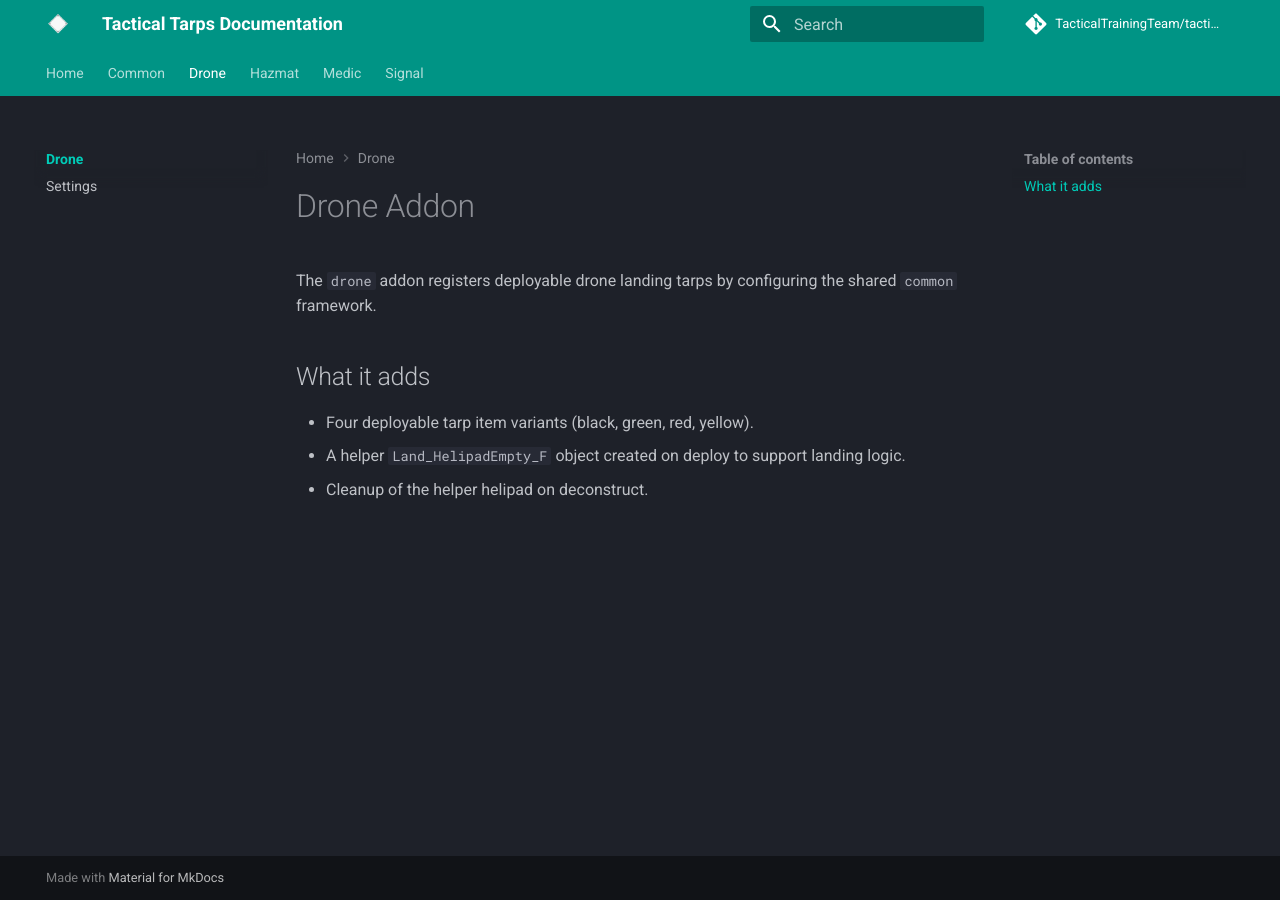
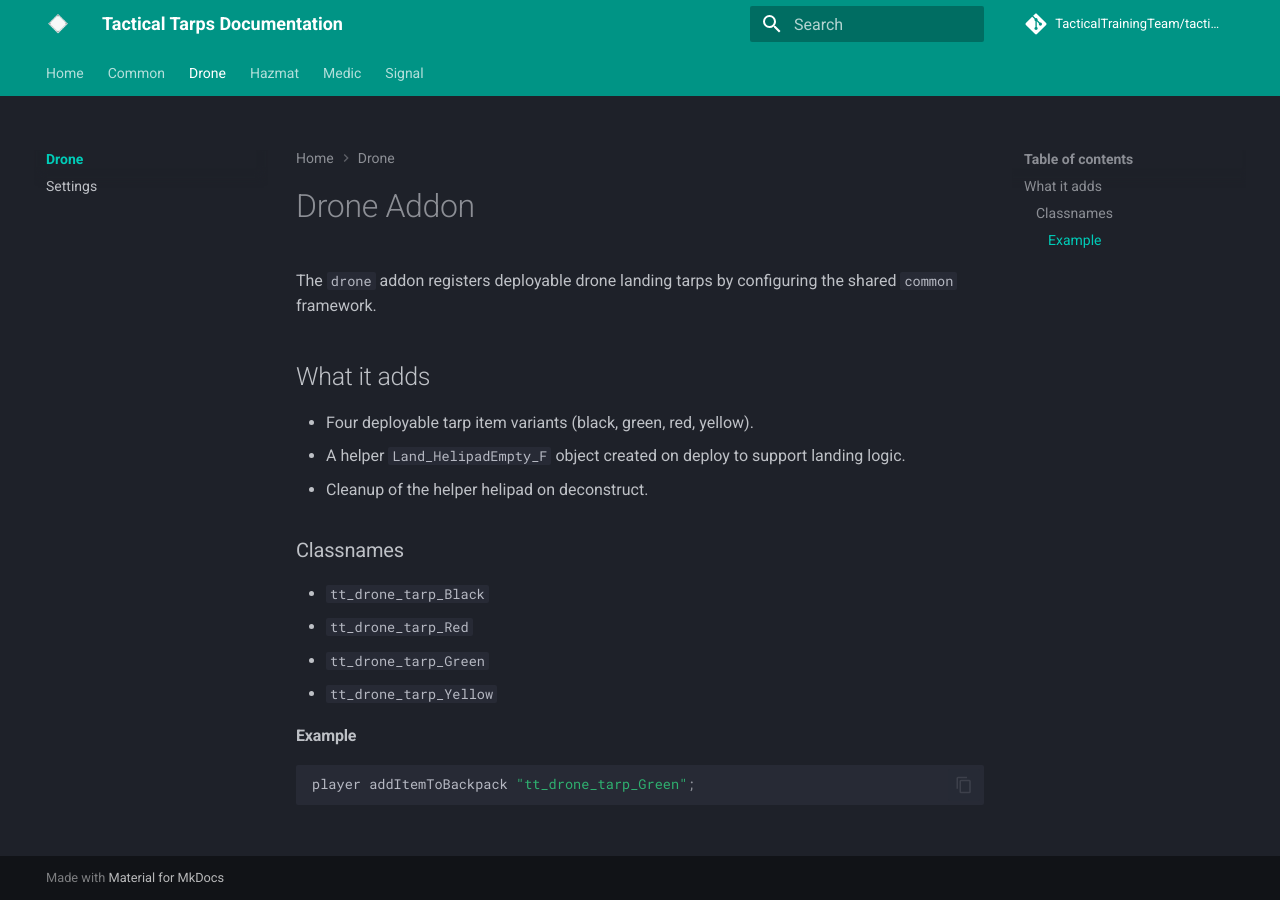
Before and after one commit to TacticalTrainingTeam/tactical-tarps, an MkDocs documentation site: the page built from docs/drone/index.md, in a window 1280 px wide. Built offline with MkDocs 1.6.1 and Material for MkDocs 9.7.7, drawn with Linux system fonts in a browser that asks for light colours; plug-ins that fetch from the network failed and are left out; comment, search, counter and statistics services are not loaded.

Commit message:
improve docs

````diff
--- a/docs/drone/index.md
+++ b/docs/drone/index.md
@@ -7,3 +7,16 @@ The `drone` addon registers deployable drone landing tarps by configuring the sh
 - Four deployable tarp item variants (black, green, red, yellow).
 - A helper `Land_HelipadEmpty_F` object created on deploy to support landing logic.
 - Cleanup of the helper helipad on deconstruct.
+
+### Classnames
+
+- `tt_drone_tarp_Black`
+- `tt_drone_tarp_Red`
+- `tt_drone_tarp_Green`
+- `tt_drone_tarp_Yellow`
+
+#### Example
+
+``` cpp
+player addItemToBackpack "tt_drone_tarp_Green";
+```
````
Also changed, not shown: docs/hazmat/index.md (+11 -0 lines), docs/medic/index.md (+15 -0 lines), docs/signal/index.md (+13 -0 lines).
